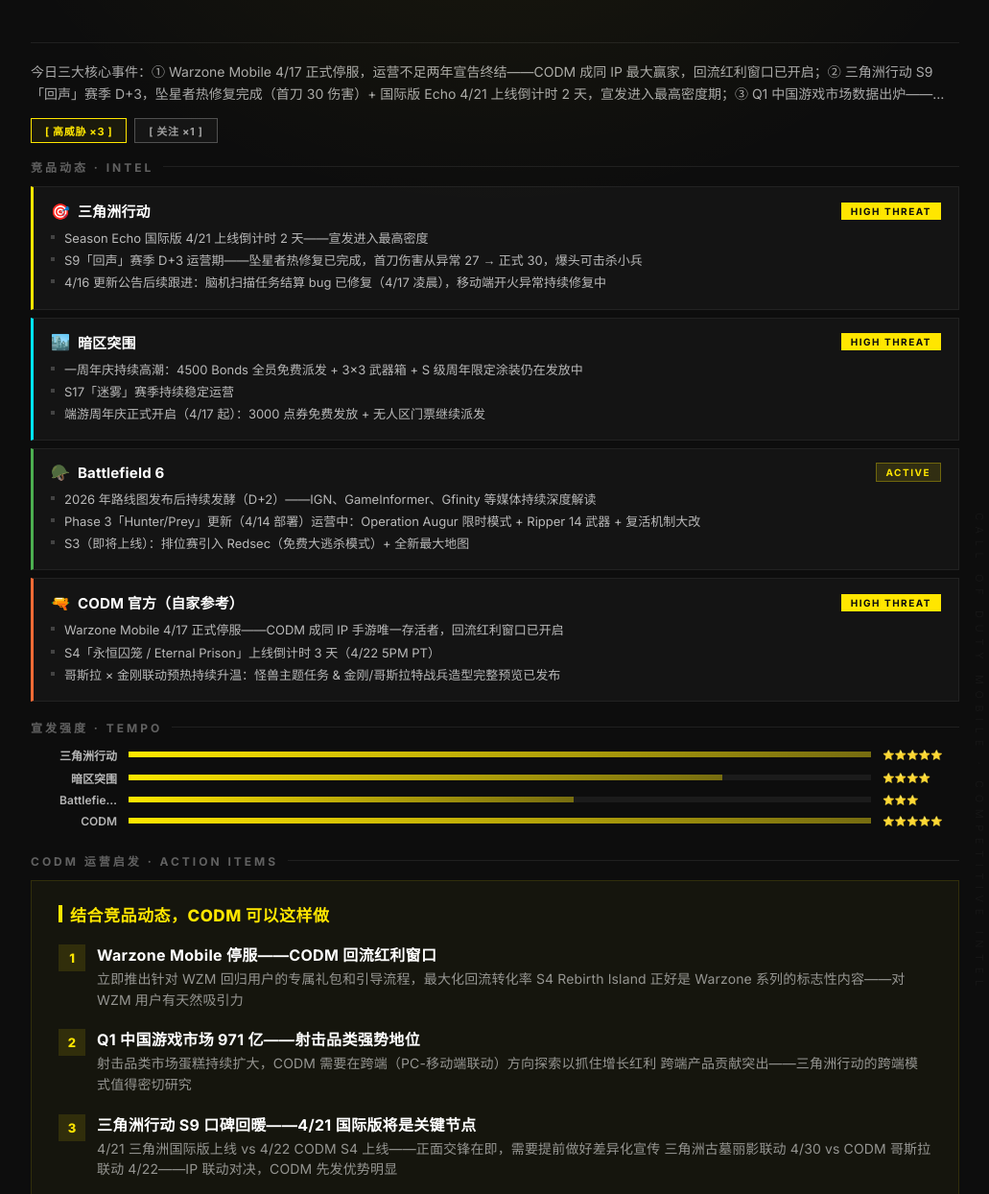
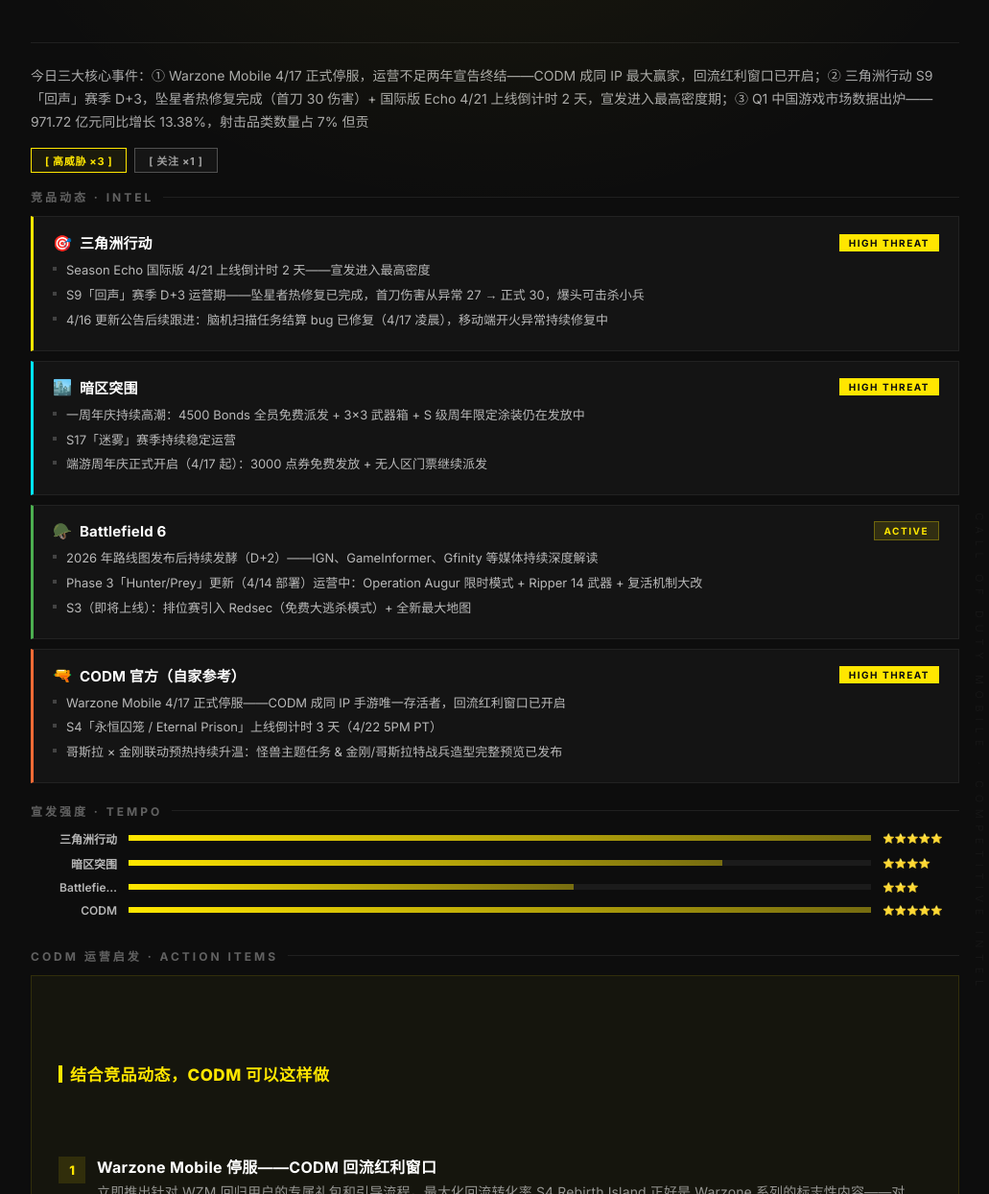
Before and after one commit to wangqi422/my-llm-wiki, a plain HTML site: page docs/competitive-daily/competitive-daily-card-20260419.html in a window 1280 px wide. Shown: the part 176-1420 px from the top of the page at 96% size, without its empty margins (24-1055 px from the left). Drawn offline with Linux system fonts and the light colour scheme.

Commit message:
daily: CODM Competitive 20260419

```diff
--- a/docs/competitive-daily/competitive-daily-card-20260419.html
+++ b/docs/competitive-daily/competitive-daily-card-20260419.html
@@ -134,16 +134,16 @@
 
   /* ── 概览区 ── */
   .overview {
-    padding: 18px 56px 14px;
+    padding: 22px 56px 16px;
     flex-shrink: 0;
   }
 
   .overview-text {
     font-size: 14px;
     color: rgba(255,255,255,0.65);
-    line-height: 1.65;
+    line-height: 1.7;
     display: -webkit-box;
-    -webkit-line-clamp: 2;
+    -webkit-line-clamp: 3;
     -webkit-box-orient: vertical;
     overflow: hidden;
   }
@@ -212,8 +212,8 @@
   .comp-cards {
     display: flex;
     flex-direction: column;
-    gap: 8px;
-    margin-bottom: 18px;
+    gap: 10px;
+    margin-bottom: 20px;
     flex-shrink: 0;
   }
 
@@ -221,7 +221,7 @@
     background: #141414;
     border: 0.5px solid rgba(255,255,255,0.06);
     border-left: 3px solid #888;
-    padding: 14px 18px;
+    padding: 16px 20px;
   }
 
   .comp-header {
@@ -269,10 +269,10 @@
   .comp-highlight {
     font-size: 13px;
     color: rgba(255,255,255,0.7);
-    line-height: 1.55;
+    line-height: 1.6;
     padding-left: 14px;
     position: relative;
-    margin-bottom: 3px;
+    margin-bottom: 5px;
   }
 
   .comp-highlight::before {
@@ -287,7 +287,7 @@
 
   /* ── 宣发节奏对比 ── */
   .tempo-section {
-    margin-bottom: 18px;
+    margin-bottom: 22px;
     flex-shrink: 0;
   }
 
@@ -295,7 +295,7 @@
     display: flex;
     align-items: center;
     gap: 12px;
-    margin-bottom: 7px;
+    margin-bottom: 9px;
   }
 
   .tempo-name {
@@ -328,19 +328,22 @@
 
   /* ── CODM 运营启发 ── */
   .insights-section {
-    flex-shrink: 0;
+    flex: 1;
     display: flex;
     flex-direction: column;
     overflow: hidden;
+    min-height: 0;
   }
 
   .insights-box {
     background: rgba(255,230,0,0.03);
     border: 1px solid rgba(255,230,0,0.12);
-    padding: 22px 28px;
+    padding: 24px 28px;
+    flex: 1;
     display: flex;
     flex-direction: column;
-    gap: 8px;
+    justify-content: space-evenly;
+    gap: 0;
   }
 
   .insights-header {
@@ -351,7 +354,7 @@
     display: flex;
     align-items: center;
     gap: 8px;
-    margin-bottom: 4px;
+    flex-shrink: 0;
   }
 
   .insights-header::before {
@@ -366,7 +369,7 @@
     display: flex;
     gap: 12px;
     align-items: flex-start;
-    padding: 5px 0;
+    padding: 6px 0;
   }
 
   .insight-num {
@@ -387,7 +390,7 @@
     flex: 1;
     display: flex;
     flex-direction: column;
-    gap: 3px;
+    gap: 4px;
   }
 
   .insight-title {
@@ -401,7 +404,7 @@
   .insight-text {
     font-size: 14px;
     color: rgba(255,255,255,0.55);
-    line-height: 1.55;
+    line-height: 1.6;
     letter-spacing: 0.01em;
   }
 
```
Also changed, not shown: docs/competitive-daily/competitive-daily-card-20260419.png.
